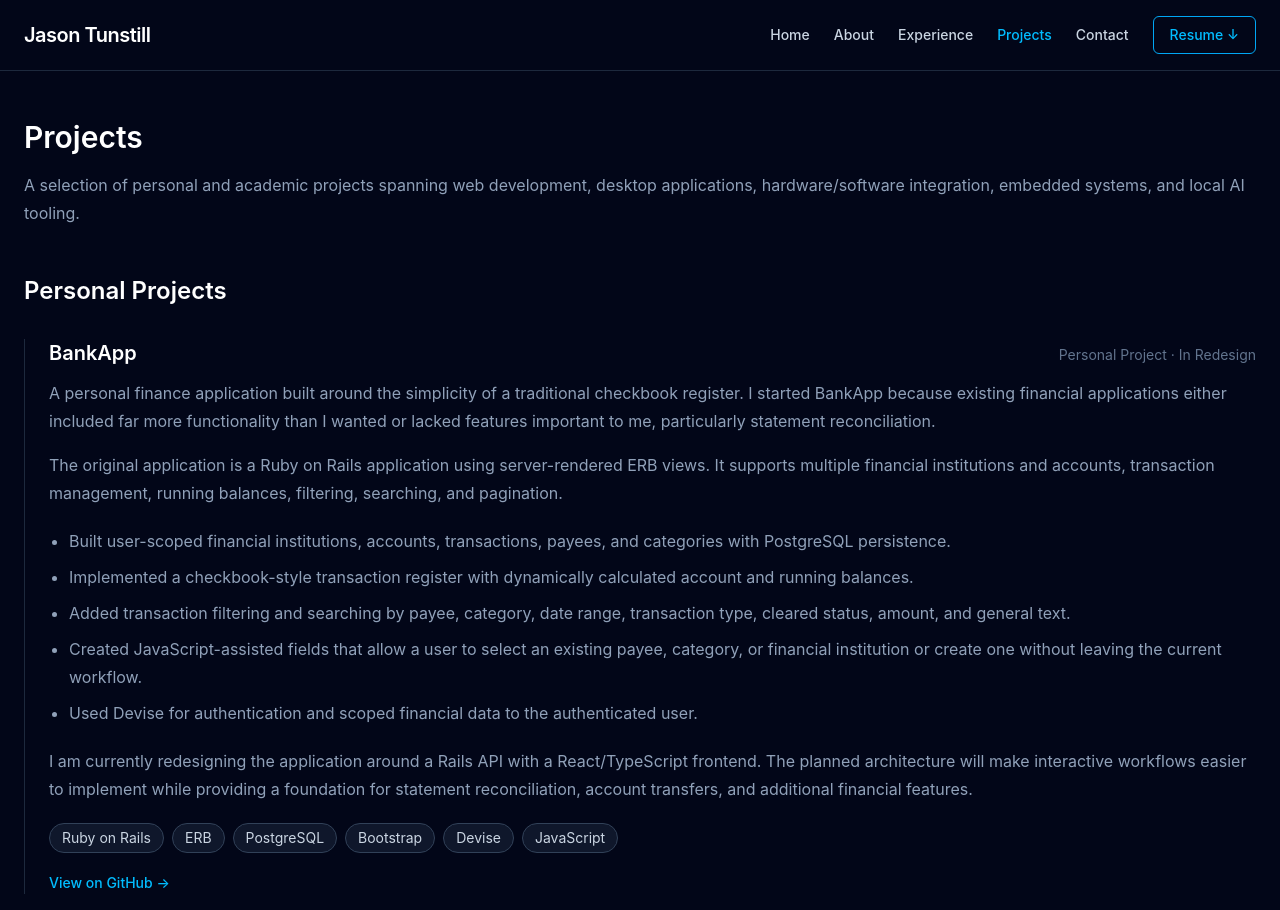
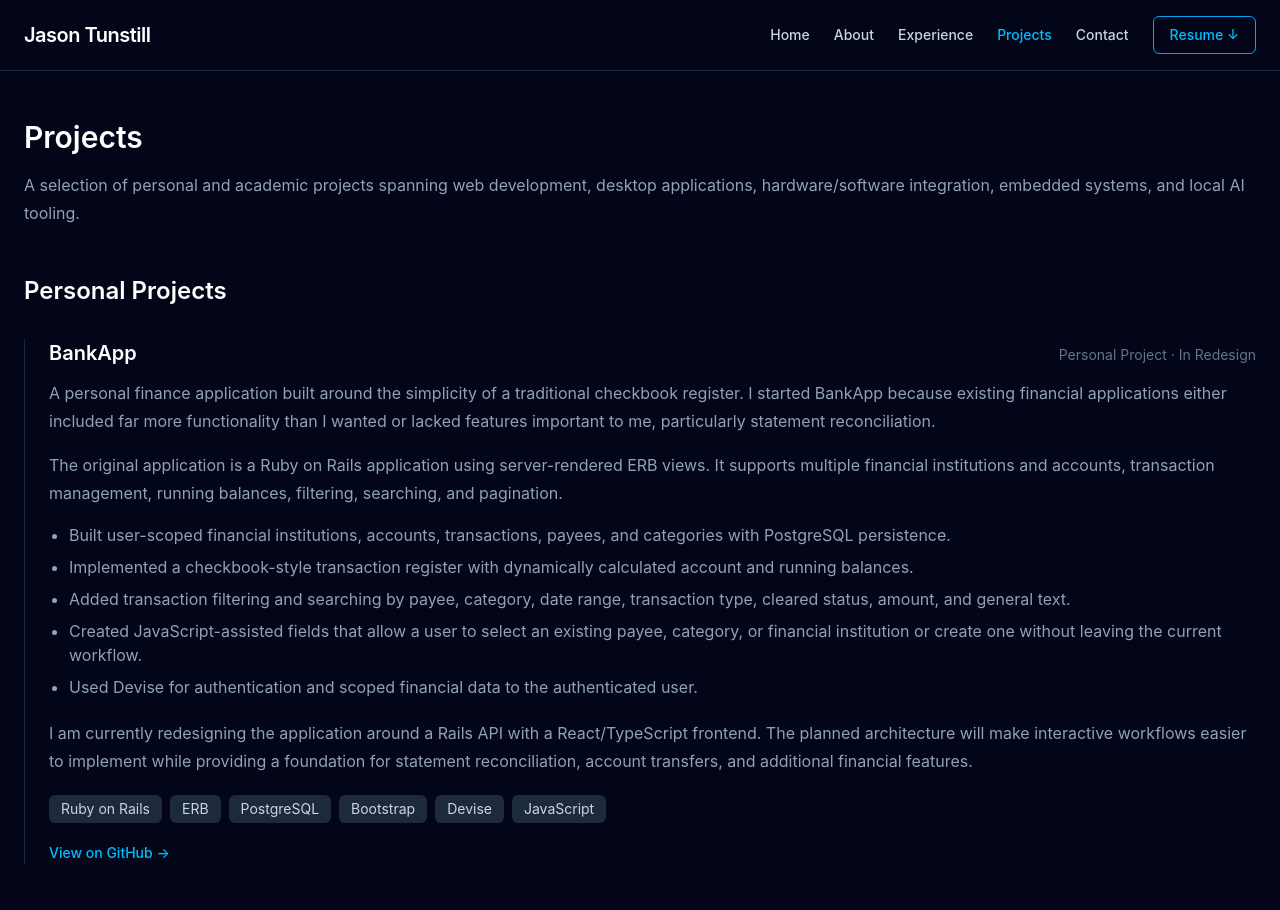
Before and after one commit to ironhead3829/bio, a React (Vite) app: page /biography/projects in a window 1280 px wide. Shown: the top 910 px of the page. Built offline with nearby package versions, Linux system fonts and the light colour scheme.

Commit message:
refactored badges, bullets, and bulletlists

```diff
--- /dev/null
+++ b/src/components/Badge.tsx
@@ -0,0 +1,15 @@
+import type { ReactNode } from "react";
+
+interface BadgeProps {
+    children: ReactNode;
+}
+
+export default function Badge({ children }: BadgeProps) {
+    return (
+        <>
+            <span className="rounded-md bg-slate-800 px-3 py-1 text-sm text-slate-300">
+                {children}
+            </span>
+        </>
+    );
+}
--- /dev/null
+++ b/src/components/BadgeList.tsx
@@ -0,0 +1,15 @@
+import type { ReactNode } from "react";
+
+interface BadgeListProps {
+    children: ReactNode;
+}
+
+export default function BadgeList({ children }: BadgeListProps) {
+    return (
+        <>
+            <div className="mt-5 flex flex-wrap gap-2">
+                {children}
+            </div>
+        </>
+    )
+};
--- /dev/null
+++ b/src/components/BulletList.tsx
@@ -0,0 +1,16 @@
+import type { ReactNode } from "react";
+
+interface BulletListProps {
+    children: ReactNode;
+}
+
+
+export default function BulletList({ children }: BulletListProps) {
+    return (
+        <>
+            <ul className="mt-4 list-disc space-y-2 pl-5 text-slate-400">
+                {children}
+            </ul>
+        </>
+    )
+};
--- a/src/pages/Experience.tsx
+++ b/src/pages/Experience.tsx
@@ -1,14 +1,6 @@
-const Badge = ({ children }: { children: React.ReactNode }) => (
-  <span className="rounded-md bg-slate-800 px-3 py-1 text-sm text-slate-300">
-    {children}
-  </span>
-);
-
-const BulletList = ({ children }: { children: React.ReactNode }) => (
-  <ul className="mt-4 list-disc space-y-2 pl-5 text-slate-400">
-    {children}
-  </ul>
-);
+import Badge from "../components/Badge"
+import BadgeList from "../components/BadgeList";
+import BulletList from "../components/BulletList"
 
 export default function Experience() {
   return (
@@ -190,7 +182,7 @@ export default function Experience() {
               </BulletList>
             </div>
 
-            <div className="flex flex-wrap gap-2">
+            <BadgeList>
               <Badge>LabVIEW</Badge>
               <Badge>C#</Badge>
               <Badge>.NET</Badge>
@@ -198,7 +190,7 @@ export default function Experience() {
               <Badge>Redis</Badge>
               <Badge>T-SQL</Badge>
               <Badge>JKI State Machine</Badge>
-            </div>
+            </BadgeList>
           </div>
         </section>
 
@@ -936,7 +928,7 @@ export default function Experience() {
               </BulletList>
             </div>
 
-            <div className="flex flex-wrap gap-2">
+            <BadgeList>
               <Badge>C++</Badge>
               <Badge>Python</Badge>
               <Badge>Qt</Badge>
@@ -963,7 +955,7 @@ export default function Experience() {
               <Badge>REST APIs</Badge>
               <Badge>WebSockets</Badge>
               <Badge>CI/CD</Badge>
-            </div>
+            </BadgeList>
           </div>
         </section>
 
@@ -1032,7 +1024,7 @@ export default function Experience() {
               </BulletList>
             </div>
 
-            <div className="flex flex-wrap gap-2">
+            <BadgeList>
               <Badge>Test Engineering</Badge>
               <Badge>IEEE 317</Badge>
               <Badge>Qualification Testing</Badge>
@@ -1041,7 +1033,7 @@ export default function Experience() {
               <Badge>Engineering Documentation</Badge>
               <Badge>Project Management</Badge>
               <Badge>Manufacturing</Badge>
-            </div>
+            </BadgeList>
           </div>
         </section>
       </div>
--- a/src/pages/Projects.tsx
+++ b/src/pages/Projects.tsx
@@ -1,20 +1,6 @@
-const Badge = ({ children }: { children: React.ReactNode }) => (
-    <span className="rounded-full border border-slate-700 bg-slate-900 px-3 py-1 text-sm text-slate-300">
-        {children}
-    </span>
-);
-
-const BadgeList = ({ children }: { children: React.ReactNode }) => (
-    <div className="mt-5 flex flex-wrap gap-2">
-        {children}
-    </div>
-);
-
-const BulletList = ({ children }: { children: React.ReactNode }) => (
-    <ul className="mt-5 list-disc space-y-2 pl-5 leading-7 text-slate-400">
-        {children}
-    </ul>
-);
+import Badge from "../components/Badge";
+import BadgeList from "../components/BadgeList";
+import BulletList from "../components/BulletList";
 
 export default function Projects() {
     return (
```
